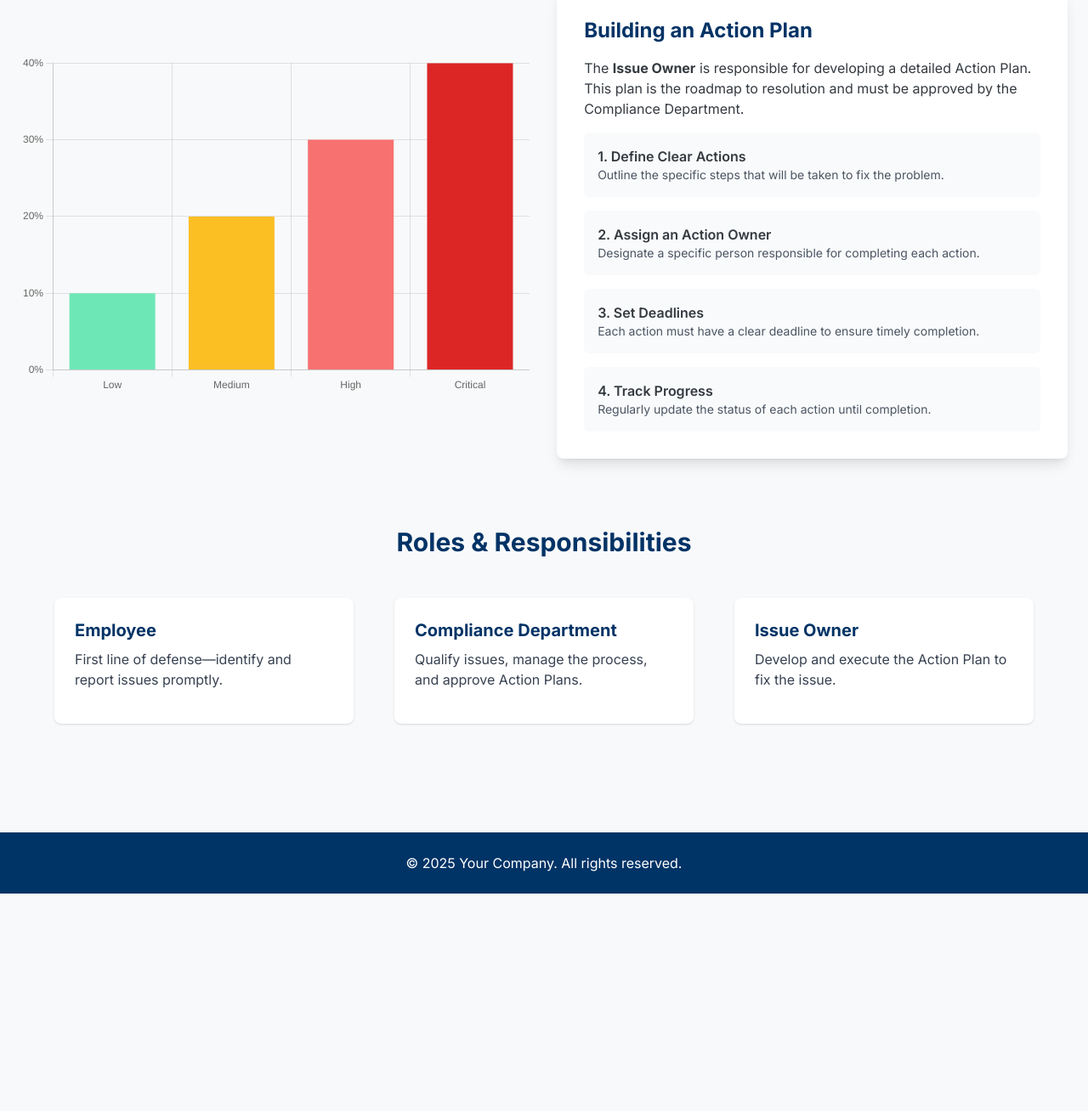
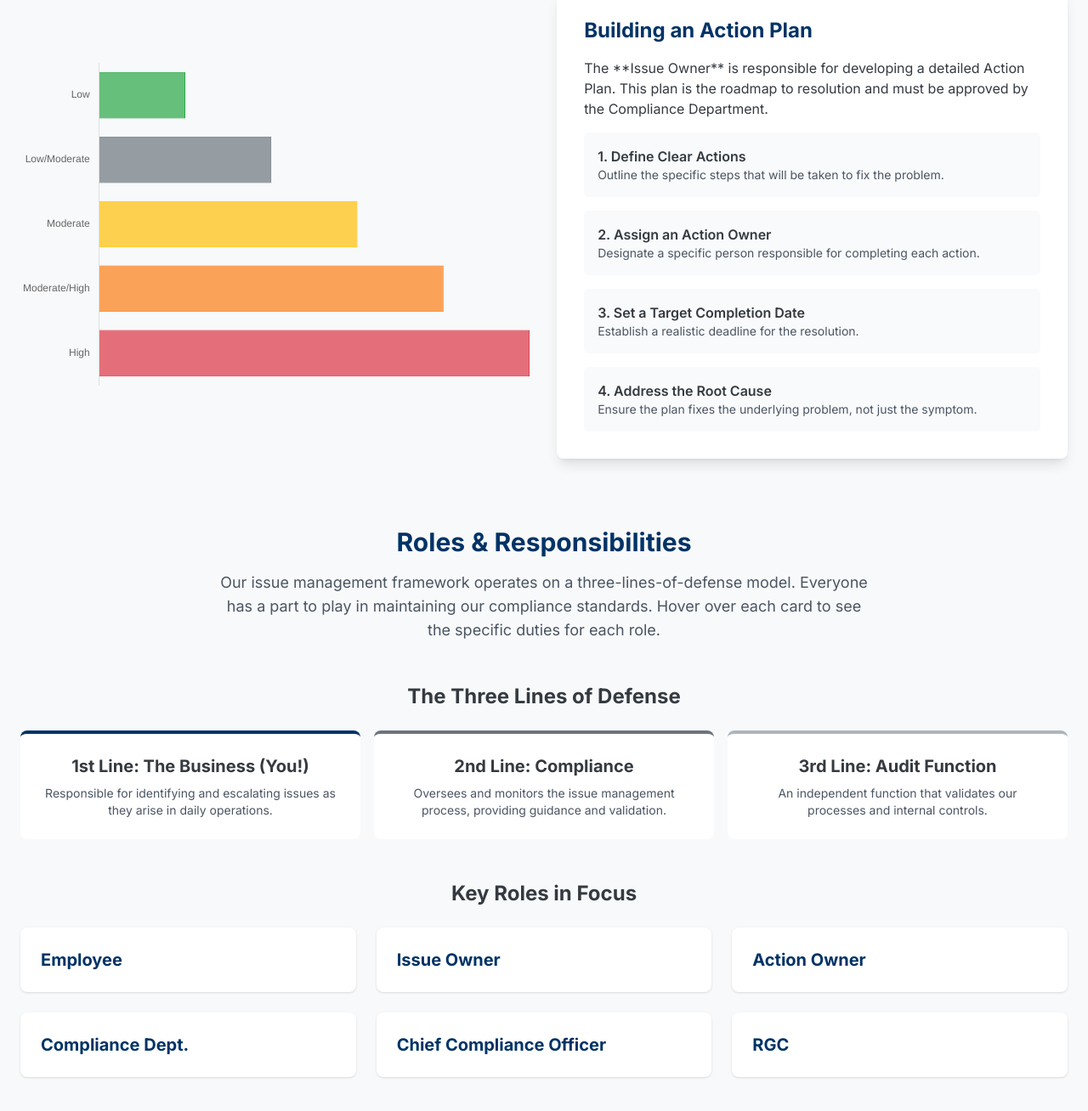
Before and after one commit to df-brainfinance/df-brainfinance.github.io, a plain HTML site: page index.html in a window 1280 px wide. Shown: the part 1448-2756 px from the top of the page at 85% size. Before the commit the page ends 2500 px from the top, so only its background shows below. Drawn offline with nearby package versions, Linux system fonts and the light colour scheme.

Commit message:
Update_correct.html

```diff
--- a/index.html
+++ b/index.html
@@ -96,7 +96,7 @@
 
         <section id="process" class="mb-20">
             <h2 class="text-3xl font-bold text-center mb-12 text-[#003366]">The Escalation Process: A Step-by-Step Guide</h2>
-             <p class="text-lg text-gray-600 max-w-3xl mx-auto mb-12 text-center">The issue management process follows a clear, structured path from discovery to closure. Your primary responsibility is timely reporting within <strong>two business days</strong>. Click on each step below to learn more about what happens at each stage and what is required.</p>
+             <p class="text-lg text-gray-600 max-w-3xl mx-auto mb-12 text-center">The issue management process follows a clear, structured path from discovery to closure. Your primary responsibility is timely reporting within **two business days**. Click on each step below to learn more about what happens at each stage and what is required.</p>
             <div class="flex flex-col md:flex-row gap-8">
                 <div class="md:w-1/3">
                     <div id="step1" class="process-step p-4 mb-2 active">
@@ -115,7 +115,7 @@
                 <div class="md:w-2/3 bg-white p-8 rounded-lg shadow-lg">
                     <div id="step1-content">
                         <h3 class="text-2xl font-bold mb-4 text-[#003366]">Discovery & Escalation</h3>
-                        <p class="mb-4">A compliance issue is any gap between our practices and laws, regulations, or policies. It can be an <strong>Internal Mistake</strong>, a <strong>Customer Complaint</strong>, or a <strong>Regulatory Finding</strong>.</p>
+                        <p class="mb-4">A compliance issue is any gap between our practices and laws, regulations, or policies. It can be an **Internal Mistake**, a **Customer Complaint**, or a **Regulatory Finding**.</p>
                         <p class="mb-4 font-semibold">Your responsibility is to report any potential issue to the Compliance Department within <span class="text-[#003366]">2 business days</span> of discovery.</p>
                         <div class="bg-gray-100 p-4 rounded-md">
                             <h4 class="font-bold mb-2">Your escalation must include:</h4>
@@ -157,7 +157,7 @@
                 </div>
                 <div class="lg:w-1/2 w-full bg-white p-8 rounded-lg shadow-lg">
                     <h3 class="text-2xl font-bold mb-4 text-[#003366]">Building an Action Plan</h3>
-                    <p class="mb-4">The <strong>Issue Owner</strong> is responsible for developing a detailed Action Plan. This plan is the roadmap to resolution and must be approved by the Compliance Department.</p>
+                    <p class="mb-4">The **Issue Owner** is responsible for developing a detailed Action Plan. This plan is the roadmap to resolution and must be approved by the Compliance Department.</p>
                     <div class="space-y-4">
                         <div class="p-4 bg-gray-50 rounded-md">
                             <h4 class="font-semibold">1. Define Clear Actions</h4>
@@ -168,12 +168,12 @@
                             <p class="text-sm text-gray-600">Designate a specific person responsible for completing each action.</p>
                         </div>
                         <div class="p-4 bg-gray-50 rounded-md">
-                            <h4 class="font-semibold">3. Set Deadlines</h4>
-                            <p class="text-sm text-gray-600">Each action must have a clear deadline to ensure timely completion.</p>
+                            <h4 class="font-semibold">3. Set a Target Completion Date</h4>
+                            <p class="text-sm text-gray-600">Establish a realistic deadline for the resolution.</p>
                         </div>
                         <div class="p-4 bg-gray-50 rounded-md">
-                            <h4 class="font-semibold">4. Track Progress</h4>
-                            <p class="text-sm text-gray-600">Regularly update the status of each action until completion.</p>
+                            <h4 class="font-semibold">4. Address the Root Cause</h4>
+                            <p class="text-sm text-gray-600">Ensure the plan fixes the underlying problem, not just the symptom.</p>
                         </div>
                     </div>
                 </div>
@@ -181,140 +181,181 @@
         </section>
 
         <section id="roles" class="mb-20">
-            <h2 class="text-3xl font-bold text-center mb-12 text-[#003366]">Roles & Responsibilities</h2>
-            <div class="grid md:grid-cols-3 gap-12 max-w-6xl mx-auto">
-                <div class="role-card bg-white p-6 rounded-lg shadow cursor-pointer hover:shadow-lg transition">
-                    <h3 class="text-xl font-bold mb-2 text-[#003366]">Employee</h3>
-                    <p class="text-gray-700 mb-4">First line of defense—identify and report issues promptly.</p>
-                    <div class="details text-sm text-gray-600">
-                        <ul class="list-disc list-inside">
-                            <li>Recognize potential compliance issues.</li>
-                            <li>Report issues to Compliance within 2 business days.</li>
-                            <li>Provide detailed information to support investigation.</li>
-                        </ul>
+            <h2 class="text-3xl font-bold text-center mb-4 text-[#003366]">Roles & Responsibilities</h2>
+            <p class="text-lg text-gray-600 max-w-3xl mx-auto mb-12 text-center">Our issue management framework operates on a three-lines-of-defense model. Everyone has a part to play in maintaining our compliance standards. Hover over each card to see the specific duties for each role.</p>
+
+            <div class="mb-12">
+                <h3 class="text-2xl font-bold text-center mb-6">The Three Lines of Defense</h3>
+                <div class="grid md:grid-cols-3 gap-4 text-center">
+                    <div class="bg-white p-6 rounded-lg border-t-4 border-[#003366]">
+                        <h4 class="font-bold text-xl">1st Line: The Business (You!)</h4>
+                        <p class="text-sm text-gray-600 mt-2">Responsible for identifying and escalating issues as they arise in daily operations.</p>
+                    </div>
+                    <div class="bg-white p-6 rounded-lg border-t-4 border-[#6c757d]">
+                        <h4 class="font-bold text-xl">2nd Line: Compliance</h4>
+                        <p class="text-sm text-gray-600 mt-2">Oversees and monitors the issue management process, providing guidance and validation.</p>
+                    </div>
+                    <div class="bg-white p-6 rounded-lg border-t-4 border-[#ADB5BD]">
+                        <h4 class="font-bold text-xl">3rd Line: Audit Function</h4>
+                        <p class="text-sm text-gray-600 mt-2">An independent function that validates our processes and internal controls.</p>
                     </div>
                 </div>
-                <div class="role-card bg-white p-6 rounded-lg shadow cursor-pointer hover:shadow-lg transition">
-                    <h3 class="text-xl font-bold mb-2 text-[#003366]">Compliance Department</h3>
-                    <p class="text-gray-700 mb-4">Qualify issues, manage the process, and approve Action Plans.</p>
-                    <div class="details text-sm text-gray-600">
-                        <ul class="list-disc list-inside">
-                            <li>Review escalated issues for qualification.</li>
-                            <li>Assign impact ratings and follow-up requirements.</li>
-                            <li>Approve Action Plans and monitor progress.</li>
-                        </ul>
             </div>
+
+            <h3 class="text-2xl font-bold text-center mb-6">Key Roles in Focus</h3>
+            <div class="grid sm:grid-cols-2 lg:grid-cols-3 gap-6">
+                <div class="role-card card bg-white p-6 rounded-lg shadow">
+                    <h4 class="font-bold text-xl text-[#003366]">Employee</h4>
+                    <p class="details mt-2 text-gray-600">Identifies and escalates potential compliance issues promptly.</p>
                 </div>
-                <div class="role-card bg-white p-6 rounded-lg shadow cursor-pointer hover:shadow-lg transition">
-                    <h3 class="text-xl font-bold mb-2 text-[#003366]">Issue Owner</h3>
-                    <p class="text-gray-700 mb-4">Develop and execute the Action Plan to fix the issue.</p>
-                    <div class="details text-sm text-gray-600">
-                        <ul class="list-disc list-inside">
-                            <li>Define clear actions, deadlines, and responsible persons.</li>
-                            <li>Report progress to Compliance regularly.</li>
-                            <li>Ensure timely resolution and closure.</li>
-                        </ul>
+                <div class="role-card card bg-white p-6 rounded-lg shadow">
+                    <h4 class="font-bold text-xl text-[#003366]">Issue Owner</h4>
+                    <p class="details mt-2 text-gray-600">Develops and implements the action plan to fix the issue.</p>
                 </div>
+                <div class="role-card card bg-white p-6 rounded-lg shadow">
+                    <h4 class="font-bold text-xl text-[#003366]">Action Owner</h4>
+                    <p class="details mt-2 text-gray-600">Completes specific tasks within the action plan on time.</p>
+                </div>
+                <div class="role-card card bg-white p-6 rounded-lg shadow">
+                    <h4 class="font-bold text-xl text-[#003366]">Compliance Dept.</h4>
+                    <p class="details mt-2 text-gray-600">Manages the overall process, tracks issues, and approves closures.</p>
+                </div>
+                <div class="role-card card bg-white p-6 rounded-lg shadow">
+                    <h4 class="font-bold text-xl text-[#003366]">Chief Compliance Officer</h4>
+                    <p class="details mt-2 text-gray-600">Ultimately responsible for the standard and its effective implementation.</p>
+                </div>
+                <div class="role-card card bg-white p-6 rounded-lg shadow">
+                    <h4 class="font-bold text-xl text-[#003366]">RGC</h4>
+                    <p class="details mt-2 text-gray-600">Provides oversight and approves high-risk and regulatory-related issue closures.</p>
                 </div>
             </div>
         </section>
 
     </main>
 
-    <footer class="bg-[#003366] text-white py-6 text-center">
-        &copy; 2025 Your Company. All rights reserved.
+    <footer class="bg-white border-t mt-12">
+        <div class="container mx-auto px-6 py-4 text-center text-gray-500">
+            <p>&copy; 2025 Your Company. All Rights Reserved. For Internal Training Purposes Only.</p>
+        </div>
     </footer>
 
     <script>
-        // Process steps toggling
+        document.addEventListener('DOMContentLoaded', function() {
+            // Navigation scroll highlighting
+            const sections = document.querySelectorAll('section');
+            const navLinks = document.querySelectorAll('.nav-link');
+
+            window.addEventListener('scroll', () => {
+                let current = '';
+                sections.forEach(section => {
+                    const sectionTop = section.offsetTop;
+                    if (pageYOffset >= sectionTop - 60) {
+                        current = section.getAttribute('id');
+                    }
+                });
+
+                navLinks.forEach(link => {
+                    link.classList.remove('active');
+                    if (link.getAttribute('href').includes(current)) {
+                        link.classList.add('active');
+                    }
+                });
+            });
+
+            // Smooth scrolling for nav links
+            navLinks.forEach(anchor => {
+                anchor.addEventListener('click', function (e) {
+                    e.preventDefault();
+                    document.querySelector(this.getAttribute('href')).scrollIntoView({
+                        behavior: 'smooth'
+                    });
+                });
+            });
+
+            // Process steps interaction
             const steps = document.querySelectorAll('.process-step');
-        const contents = {
-            step1: document.getElementById('step1-content'),
-            step2: document.getElementById('step2-content'),
-            step3: document.getElementById('step3-content')
-        };
+            const stepContents = document.querySelectorAll('[id$="-content"]');
 
             steps.forEach(step => {
                 step.addEventListener('click', () => {
                     steps.forEach(s => s.classList.remove('active'));
                     step.classList.add('active');
 
-                for (const key in contents) {
-                    if (key === step.id) {
-                        contents[key].classList.remove('hidden');
+                    const targetId = step.id + '-content';
+                    stepContents.forEach(content => {
+                        if (content.id === targetId) {
+                            content.classList.remove('hidden');
                         } else {
-                        contents[key].classList.add('hidden');
-                    }
+                            content.classList.add('hidden');
                         }
                     });
                 });
-
-        // Role cards details toggle on click (mobile friendly)
-        const roleCards = document.querySelectorAll('.role-card');
-        roleCards.forEach(card => {
-            card.addEventListener('click', () => {
-                const details = card.querySelector('.details');
-                if (details.style.display === 'block') {
-                    details.style.display = 'none';
-                } else {
-                    details.style.display = 'block';
-                }
-            });
             });
 
-        // Chart.js for Impact Assessment
+            // Impact Chart
             const ctx = document.getElementById('impactChart').getContext('2d');
+            const impactData = {
+                labels: ['Low', 'Low/Moderate', 'Moderate', 'Moderate/High', 'High'],
+                datasets: [{
+                    label: 'Impact Level',
+                    data: [1, 2, 3, 4, 5],
+                    backgroundColor: [
+                        'rgba(40, 167, 69, 0.7)',
+                        'rgba(108, 117, 125, 0.7)',
+                        'rgba(255, 193, 7, 0.7)',
+                        'rgba(253, 126, 20, 0.7)',
+                        'rgba(220, 53, 69, 0.7)'
+                    ],
+                    borderColor: [
+                        'rgba(40, 167, 69, 1)',
+                        'rgba(108, 117, 125, 1)',
+                        'rgba(255, 193, 7, 1)',
+                        'rgba(253, 126, 20, 1)',
+                        'rgba(220, 53, 69, 1)'
+                    ],
+                    borderWidth: 1
+                }]
+            };
+            const impactTooltips = [
+                'Inconsequential risk. Requires minor action.',
+                'Minor risk due to a weakness. Requires timely action.',
+                'More than inconsequential risk due to a poorly designed control. Requires prompt action.',
+                'Meaningful risk due to an absent or failed control. Requires urgent action.',
+                'Significant risk (financial, legal, or reputational). Requires immediate action. Regulatory findings are automatically High Impact.'
+            ];
 
-        const impactChart = new Chart(ctx, {
+            new Chart(ctx, {
                 type: 'bar',
-            data: {
-                labels: ['Low', 'Medium', 'High', 'Critical'],
-                datasets: [{
-                    label: 'Impact Rating',
-                    data: [10, 20, 30, 40],
-                    backgroundColor: [
-                        '#6EE7B7',
-                        '#FBBF24',
-                        '#F87171',
-                        '#DC2626'
-                    ]
-                }]
-            },
+                data: impactData,
                 options: {
                     responsive: true,
                     maintainAspectRatio: false,
+                    indexAxis: 'y',
+                    scales: {
+                        x: {
+                            display: false,
+                            beginAtZero: true
+                        },
+                        y: {
+                            grid: { display: false }
+                        }
+                    },
                     plugins: {
+                        legend: {
+                            display: false
+                        },
                         tooltip: {
                             callbacks: {
                                 label: function(context) {
-                                const impactDescriptions = {
-                                    'Low': 'Minor impact, minimal risk.',
-                                    'Medium': 'Moderate impact, requires timely action.',
-                                    'High': 'Significant impact, immediate attention needed.',
-                                    'Critical': 'Severe impact, escalated to executive level.'
-                                };
-                                let label = context.dataset.label || '';
-                                if (label) label += ': ';
-                                label += impactDescriptions[context.label] || '';
-                                return label;
+                                    return impactTooltips[context.dataIndex];
                                 }
-                        }
-                    },
-                    legend: {
-                        display: false
-                    }
-                },
-                scales: {
-                    y: {
-                        beginAtZero: true,
-                        ticks: {
-                            stepSize: 10,
-                            callback: function(value) { return value + '%'; }
                             }
                         }
                     }
                 }
             });
+        });
     </script>
+
 </body>
 </html>
```
Lines whose indentation alone changed are shown as unchanged.
